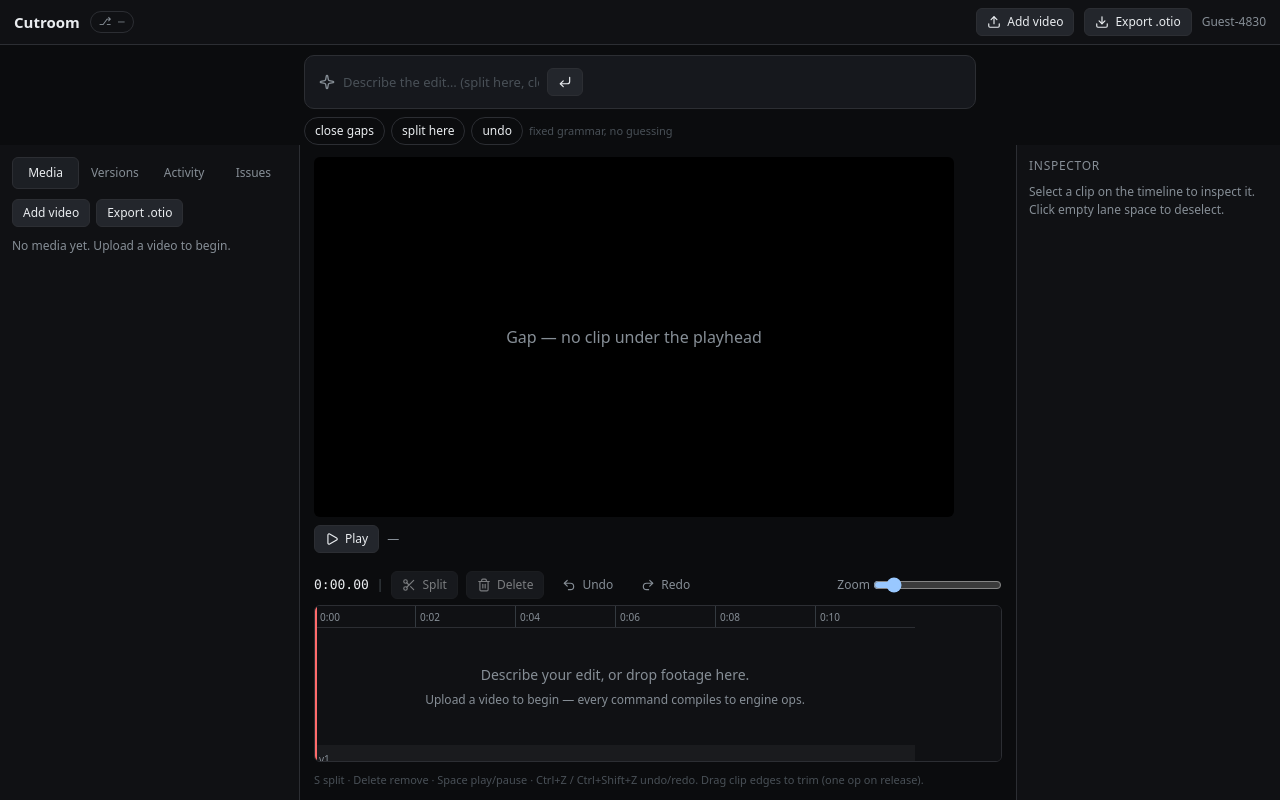
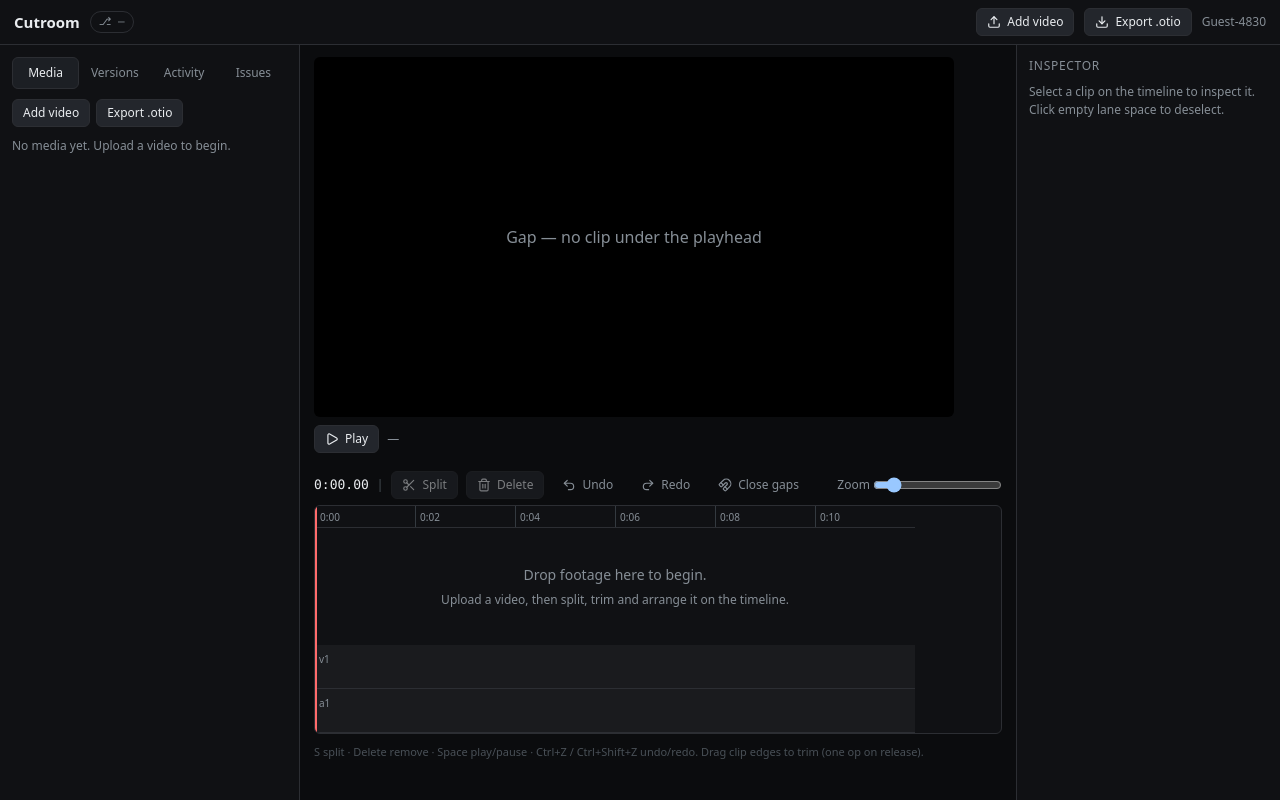
Before and after one commit to ShivamChavan01/cutroom, a React (Vite) app in the folder apps/web/: page / in a window 1280 px wide. Built offline with nearby package versions, Linux system fonts and the light colour scheme.

Commit message:
web: remove prompt bar, keep close gaps as transport action

```diff
--- a/apps/web/src/App.tsx
+++ b/apps/web/src/App.tsx
@@ -1,7 +1,6 @@
 import { useEffect } from "react";
 import { Timeline } from "./components/Timeline";
 import { Player } from "./components/Player";
-import { CommandBar } from "./components/CommandBar";
 import { TopBar } from "./components/TopBar";
 import { SidePanel } from "./components/SidePanel";
 import { Inspector } from "./components/Inspector";
@@ -67,9 +66,6 @@ export function App() {
       }}
     >
       <TopBar />
-      <div style={{ display: "flex", justifyContent: "center", padding: "10px 14px 0" }}>
-        <CommandBar />
-      </div>
       <div style={{ display: "flex", flex: 1, minHeight: 0 }}>
         <aside
           aria-label="panels"
--- a/apps/web/src/components/CommandBar.tsx
+++ /dev/null
@@ -1,73 +0,0 @@
-import { useState } from "react";
-import { CornerDownLeft, Sparkle } from "lucide-react";
-import { HELP, parseCommand } from "../lib/commands";
-import { useEditorStore } from "../store";
-import { Button } from "./ui/button";
-import { Input } from "./ui/input";
-
-/**
- * Prompt bar: "describe the edit" compiles to engine ops through a fixed
- * grammar — no model, no guessing. Unparseable input errors inline with
- * the grammar. Chips are the same commands one click away.
- */
-export function CommandBar({ compact = false }: { compact?: boolean }) {
-  const [text, setText] = useState("");
-  const [feedback, setFeedback] = useState<{ ok: boolean; message: string } | null>(null);
-
-  const submit = (raw: string) => {
-    const store = useEditorStore.getState();
-    const result = parseCommand(raw, {
-      timeline: store.timeline,
-      selectedClipId: store.selectedClipId,
-      playheadMs: store.playheadMs,
-    });
-    if (result.ok) {
-      result.run();
-      setFeedback({ ok: true, message: result.message });
-    } else {
-      setFeedback({ ok: false, message: result.message });
-    }
-    setText("");
-  };
-
-  return (
-    <div className={compact ? "w-full" : "w-full max-w-2xl"}>
-      <div className="flex items-center gap-2 rounded-[10px] border border-border bg-[#16181d] px-3.5 py-2.5">
-        <Sparkle className="size-4 shrink-0 text-muted" aria-hidden />
-        <Input
-          value={text}
-          onChange={(event) => setText(event.target.value)}
-          onKeyDown={(event) => {
-            if (event.key === "Enter") submit(text);
-            if (event.key === "Escape") {
-              setText("");
-              setFeedback(null);
-            }
-          }}
-          placeholder="Describe the edit… (split here, close gaps, goto 12s)"
-          aria-label="describe the edit"
-          className="border-0 bg-transparent px-0 focus:border-0"
-        />
-        <Button size="sm" onClick={() => submit(text)} aria-label="run command">
-          <CornerDownLeft />
-        </Button>
-      </div>
-      <div className="mt-2 flex flex-wrap items-center gap-1.5">
-        {["close gaps", "split here", "undo"].map((chip) => (
-          <Button key={chip} size="sm" variant="outline" className="rounded-full" onClick={() => submit(chip)}>
-            {chip}
-          </Button>
-        ))}
-        <span className="text-[11px] text-faint" title={HELP}>
-          {feedback === null ? (
-            "fixed grammar, no guessing"
-          ) : (
-            <span className={feedback.ok ? "text-success" : "text-destructive"}>
-              {feedback.message}
-            </span>
-          )}
-        </span>
-      </div>
-    </div>
-  );
-}
--- a/apps/web/src/components/Timeline.tsx
+++ b/apps/web/src/components/Timeline.tsx
@@ -98,9 +98,9 @@ export function Timeline() {
               fontSize: 14,
             }}
           >
-            <div style={{ marginBottom: 6 }}>Describe your edit, or drop footage here.</div>
+            <div style={{ marginBottom: 6 }}>Drop footage here to begin.</div>
             <div style={{ fontSize: 12 }}>
-              Upload a video to begin — every command compiles to engine ops.
+              Upload a video, then split, trim and arrange it on the timeline.
             </div>
           </div>
         )}
--- a/apps/web/src/components/TransportBar.tsx
+++ b/apps/web/src/components/TransportBar.tsx
@@ -1,4 +1,5 @@
-import { Redo2, Scissors, Trash2, Undo2 } from "lucide-react";
+import { Magnet, Redo2, Scissors, Trash2, Undo2 } from "lucide-react";
+import { closeGapsOps } from "../lib/closeGaps";
 import { canSplitAtPlayhead, deleteSelected, splitAtPlayhead } from "../lib/actions";
 import { useEditorStore, usePlayhead, useSelection } from "../store";
 import { formatTime } from "../theme";
@@ -29,6 +30,17 @@ export function TransportBar() {
       <Button size="sm" variant="ghost" onClick={redo} title="Ctrl+Shift+Z">
         <Redo2 /> Redo
       </Button>
+      <Button
+        size="sm"
+        variant="ghost"
+        title="Ripple-close every gap on every track"
+        onClick={() => {
+          const { timeline, dispatch } = useEditorStore.getState();
+          for (const op of closeGapsOps(timeline)) dispatch(op);
+        }}
+      >
+        <Magnet /> Close gaps
+      </Button>
       <span className="flex-1" />
       {selection !== null && (
         <span className="font-mono text-xs text-muted">{selection}</span>
```
